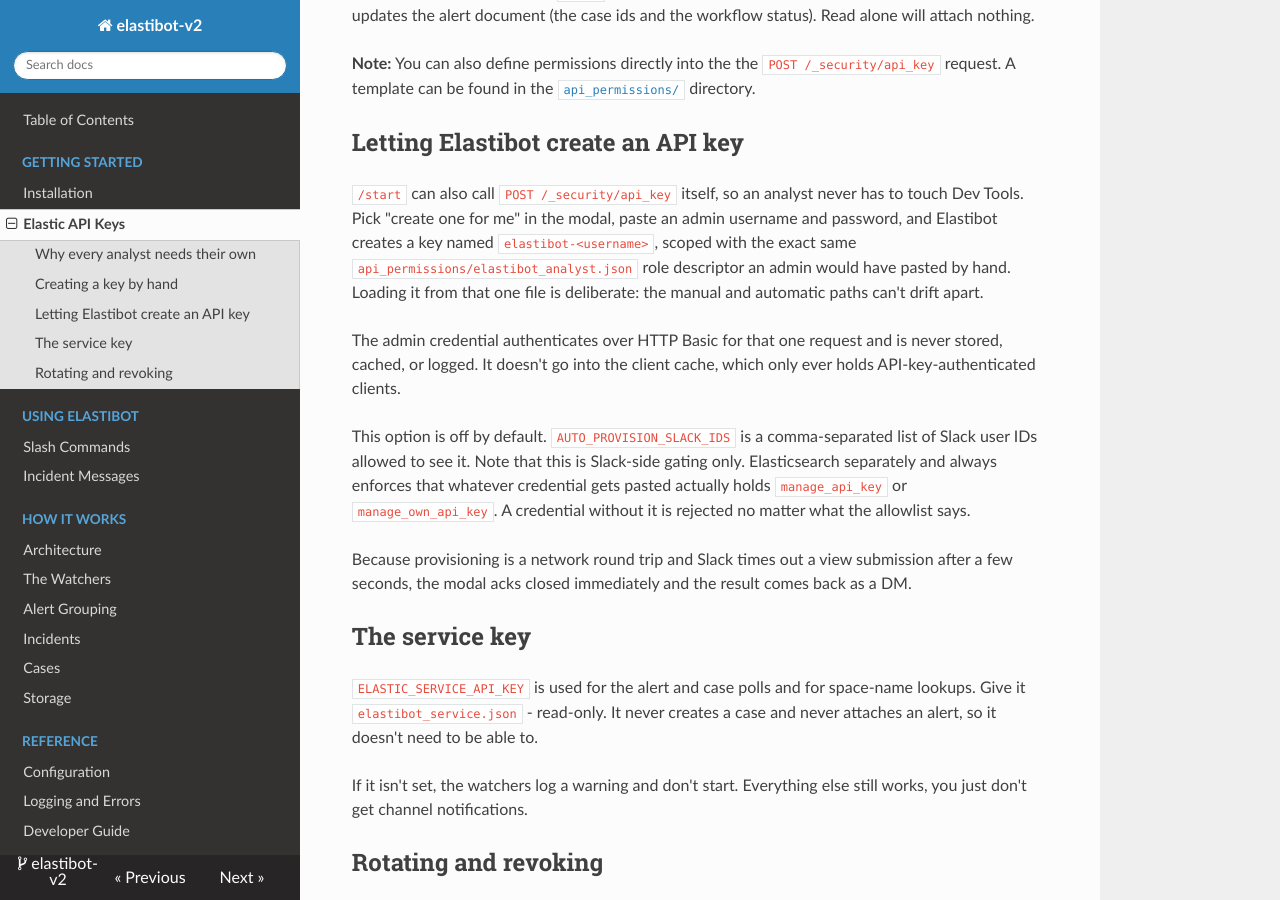
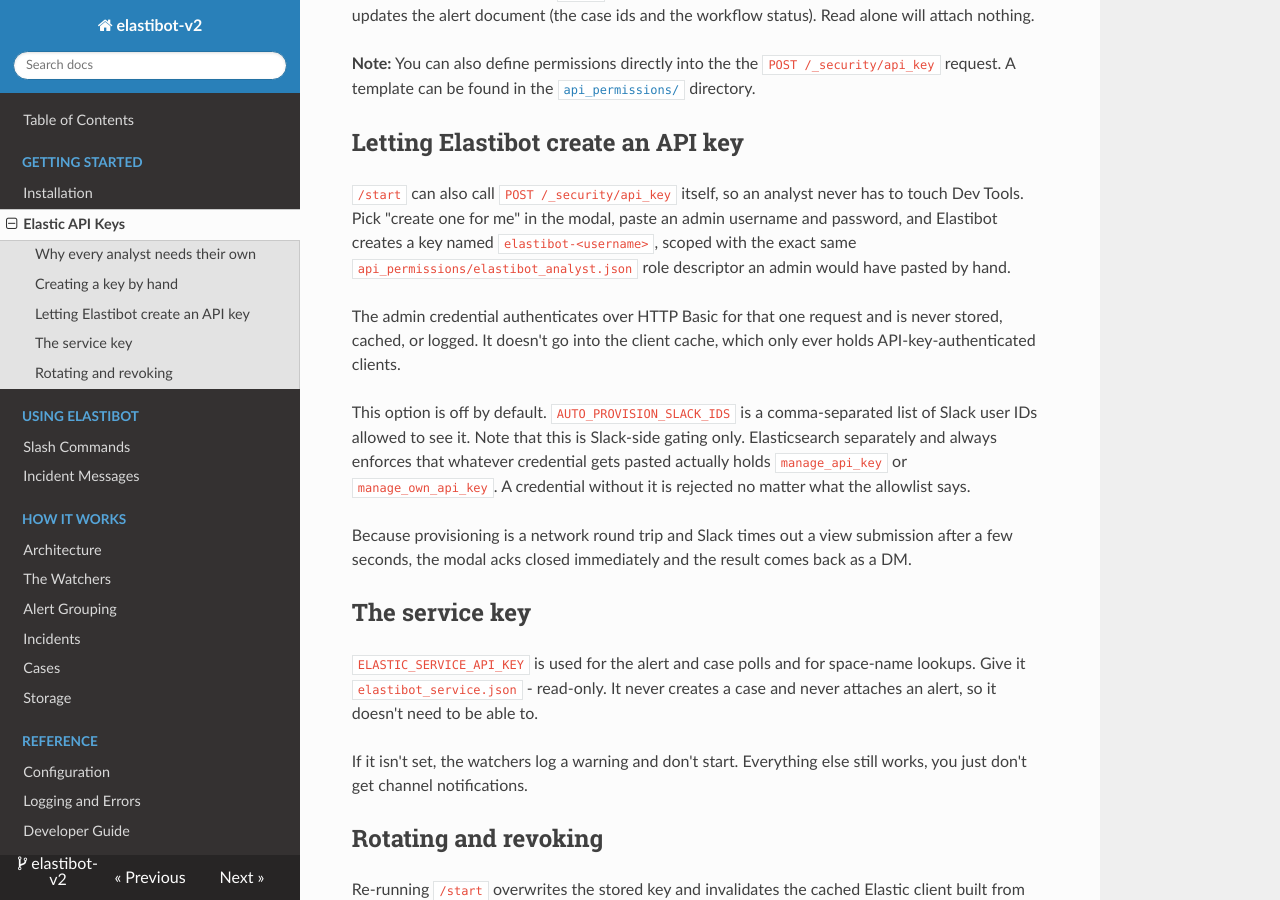
Before and after one commit to charlottecroce/elastibot-v2, an MkDocs documentation site: the page built from docs_src/getting-started/api-keys.md, in a window 1280 px wide and 900 px high, scrolled down 1008 px. Built offline with MkDocs 1.6.1, drawn with Linux system fonts in a browser that asks for light colours; nearby versions of some CDN libraries.

Commit message:
redundant docs

```diff
--- a/docs_src/getting-started/api-keys.md
+++ b/docs_src/getting-started/api-keys.md
@@ -37,9 +37,7 @@
 
 ## Letting Elastibot create an API key
 
-`/start` can also call `POST /_security/api_key` itself, so an analyst never has to touch Dev Tools. Pick "create one for me" in the modal, paste an admin username and password, and Elastibot creates a key named
-`elastibot-<username>`, scoped with the exact same
-`api_permissions/elastibot_analyst.json` role descriptor an admin would have pasted by hand. Loading it from that one file is deliberate: the manual and automatic paths can't drift apart.
+`/start` can also call `POST /_security/api_key` itself, so an analyst never has to touch Dev Tools. Pick "create one for me" in the modal, paste an admin username and password, and Elastibot creates a key named `elastibot-<username>`, scoped with the exact same `api_permissions/elastibot_analyst.json` role descriptor an admin would have pasted by hand.
 
 The admin credential authenticates over HTTP Basic for that one request and is never stored, cached, or logged. It doesn't go into the client cache, which only ever holds API-key-authenticated clients.
 
```
